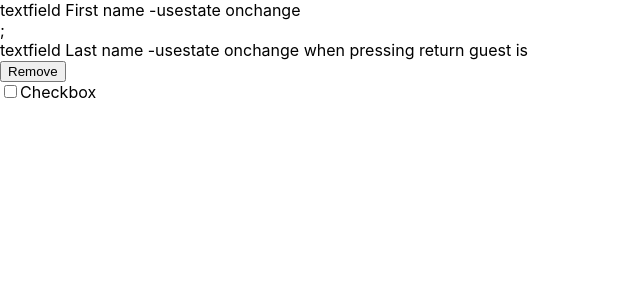
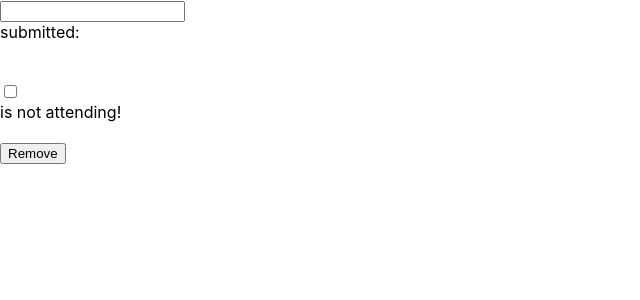
Before and after one commit to Sophie-Zulinski/react-guest-list, a React (Create React App) app: page / in a window 1280 px wide. Shown: the top 300 px of the page, without its empty margins (0-640 px from the left). Built offline with nearby package versions, Linux system fonts and the light colour scheme.

Commit message:
Add Input, checkbox and botton

```diff
--- a/src/App.js
+++ b/src/App.js
@@ -1,30 +1,46 @@
 import './App.css';
+import { useEffect, useState } from 'react';
 
 function App() {
+  const [lastName, setLastname] = useState('');
+  const [submittedguest, setSubmittedguest] = useState('');
+
+  function handleChange(x) {
+    setLastname(x.target.value);
+  }
+
+  function handleSubmit(y) {
+    y.preventDefault();
+    setSubmittedguest(lastName);
+    setLastname('');
+  }
+
   return (
-    <>
-      <div className='data-test-id="guest"'>
-        <form>
-          <div>textfield First name -usestate onchange </div>;
-          <div>
-            textfield Last name -usestate onchange when pressing return guest is
-          </div>
-          <button aria-label="data-test-id=`guest`">Remove</button>{' '}
-          {/*-to clear all input of the form*/}
-          <div>
-            <label>
-              <input
-                aria-label="fist name last name attending status"
-                type="checkbox"
-              />
-              Checkbox{' '}
-              {/*-if clicked --> attending, if not --> not attending */}
-            </label>
-          </div>
-        </form>
-      </div>
-    </>
+    <div>
+      <form onSubmit={handleSubmit}>
+        {/* Input Name*/}
+        <input type="text" value={lastName} onChange={handleChange} />
+        <div className='data-test-id="guest"'>submitted: {submittedguest}</div>
+
+        <br />
+
+        <br />
+        {/* Checkbox*/}
+        <input
+          className="attending"
+          checked={submittedguest}
+          type="checkbox"
+          onChange={(event) => setSubmittedguest(event.currentTarget.checked)}
+        />
+
+        <div>
+          {submittedguest} is {submittedguest ? '' : 'not'} attending!
+        </div>
+        <br />
+        {/* Remove to Usestate */}
+        <button onClick={() => useState}>Remove</button>
+      </form>
+    </div>
   );
 }
-
 export default App;
```
Also changed, not shown: Test.js (added, +12 -0 lines).
